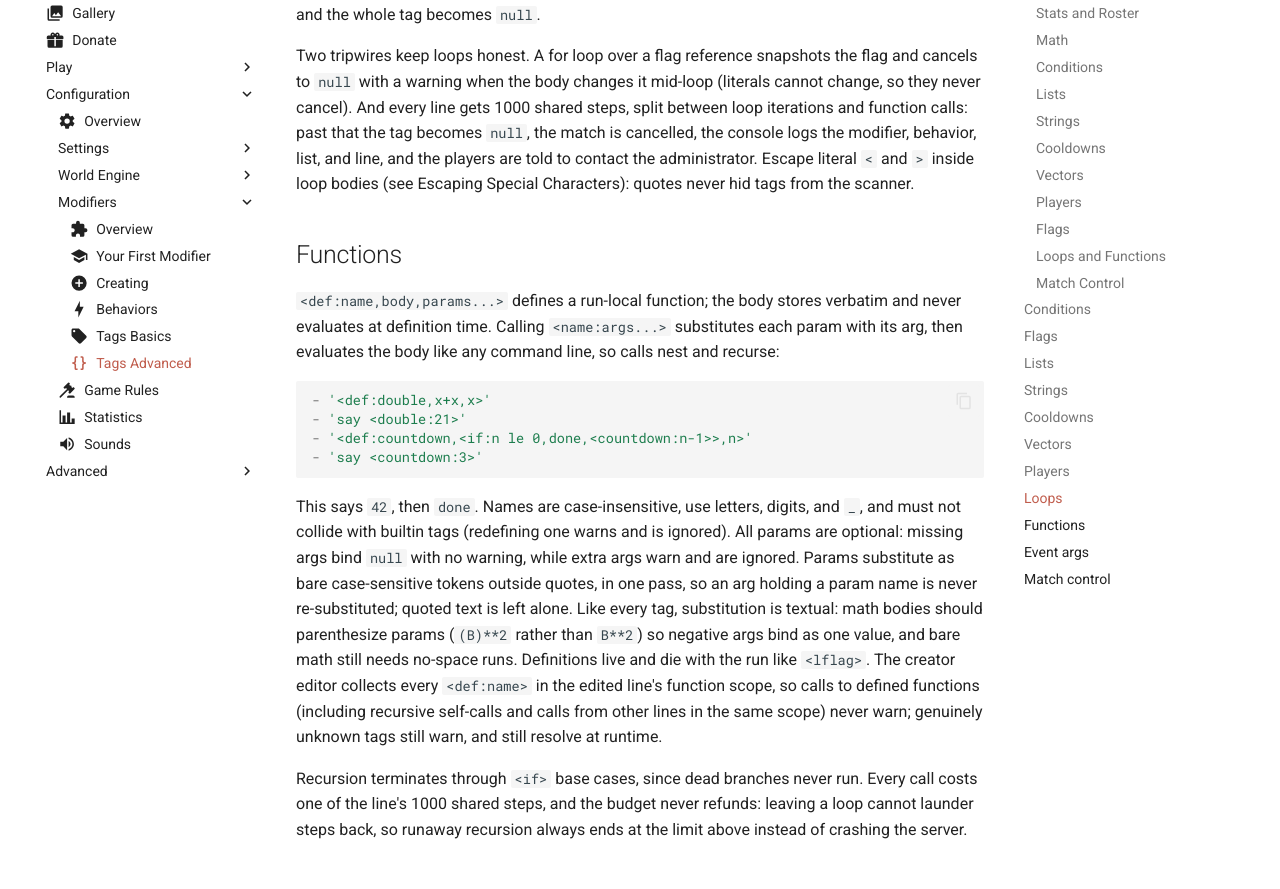
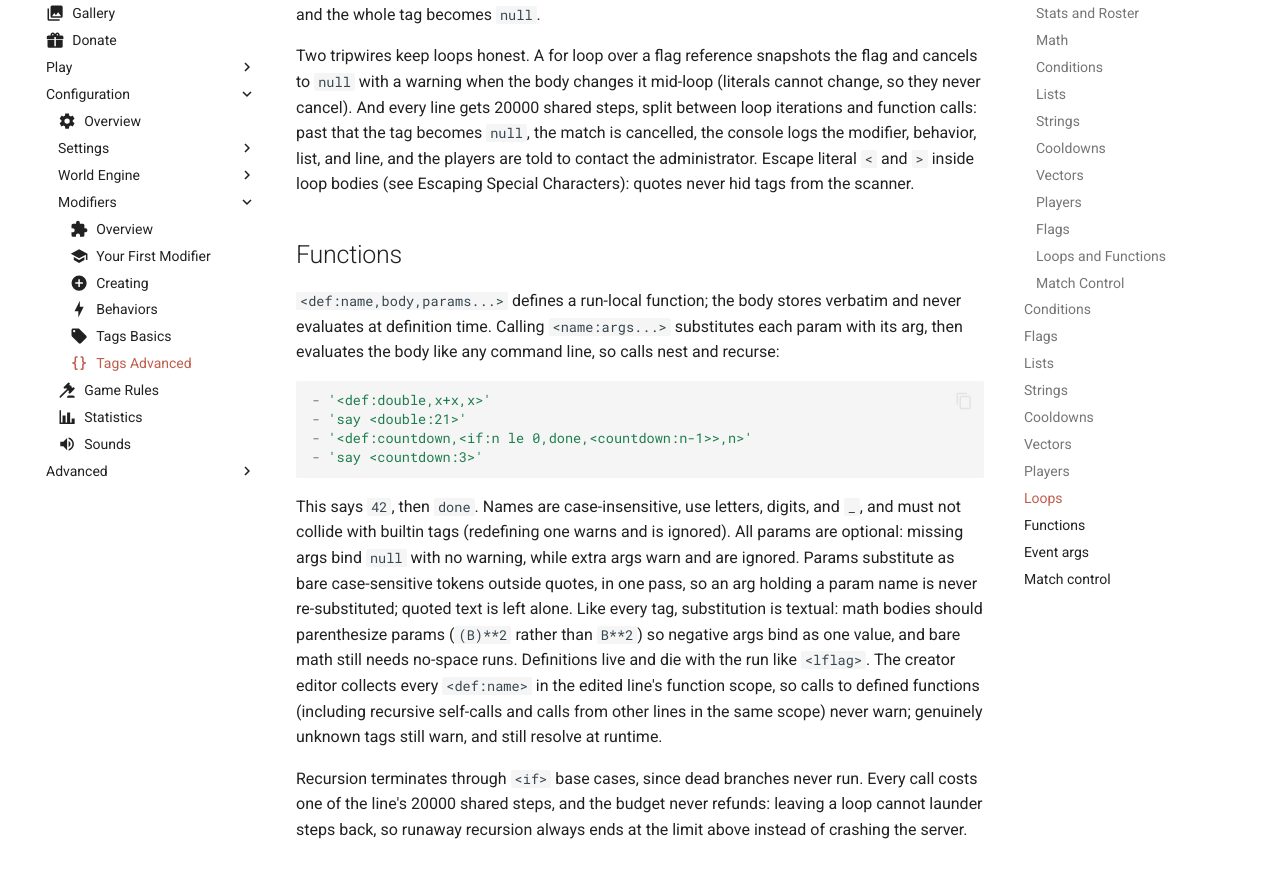
Before and after one commit to jruk8/JManhunt, an MkDocs documentation site: the page built from docs/configuration/modifiers/tags-advanced.md, in a window 1280 px wide and 1400 px high, scrolled down 12837 px. Shown: the part 188-1077 px from the top of the window. Built offline with MkDocs 1.6.1 and Material for MkDocs 9.7.7, drawn with Linux system fonts in a browser that asks for light colours; comment, search, counter and statistics services are not loaded; some of the changed text lies outside the part shown.

Commit message:
refactor: unify jmhs iter limit, 1000 => 20k

```diff
--- a/docs/configuration/modifiers/tags-advanced.md
+++ b/docs/configuration/modifiers/tags-advanced.md
@@ -302,8 +302,9 @@ survive. Positions start at `0`, and out-of-range reads yield `null`:
 | `<range:5>` | `[0, 1, 2, 3, 4]`; `<range:1,5>` starts at `1`, and `<range:5,0,-1>` counts down. |
 
 `<range>` follows Python: start inclusive, stop exclusive, step `1`
-unless given. Ranges past 1000 items keep the first thousand with a
-warning; a zero step or a non-number warns and yields `null`.
+unless given. Ranges past 20000 items keep the first twenty thousand
+with a warning (the same cap as the loop step budget below); a zero
+step or a non-number warns and yields `null`.
 
 The mutating ops (`append`, `set`, `remove`, `clear`, `pop`,
 `shuffle`) write back when their list is a verbatim flag reference:
@@ -456,7 +457,7 @@ lt 3`); anything else warns and the whole tag becomes `null`.
 Two tripwires keep loops honest. A for loop over a flag reference
 snapshots the flag and cancels to `null` with a warning when the
 body changes it mid-loop (literals cannot change, so they never
-cancel). And every line gets 1000 shared steps, split between loop
+cancel). And every line gets 20000 shared steps, split between loop
 iterations and function calls: past that the tag becomes `null`,
 the match is cancelled, the console logs the modifier, behavior,
 list, and line, and the players are told to contact the
@@ -495,7 +496,7 @@ other lines in the same scope) never warn; genuinely unknown tags
 still warn, and still resolve at runtime.
 
 Recursion terminates through `<if>` base cases, since dead
-branches never run. Every call costs one of the line's 1000 shared
+branches never run. Every call costs one of the line's 20000 shared
 steps, and the budget never refunds: leaving a loop cannot launder
 steps back, so runaway recursion always ends at the limit above
 instead of crashing the server.
```
Also changed, not shown: 5 other files.
